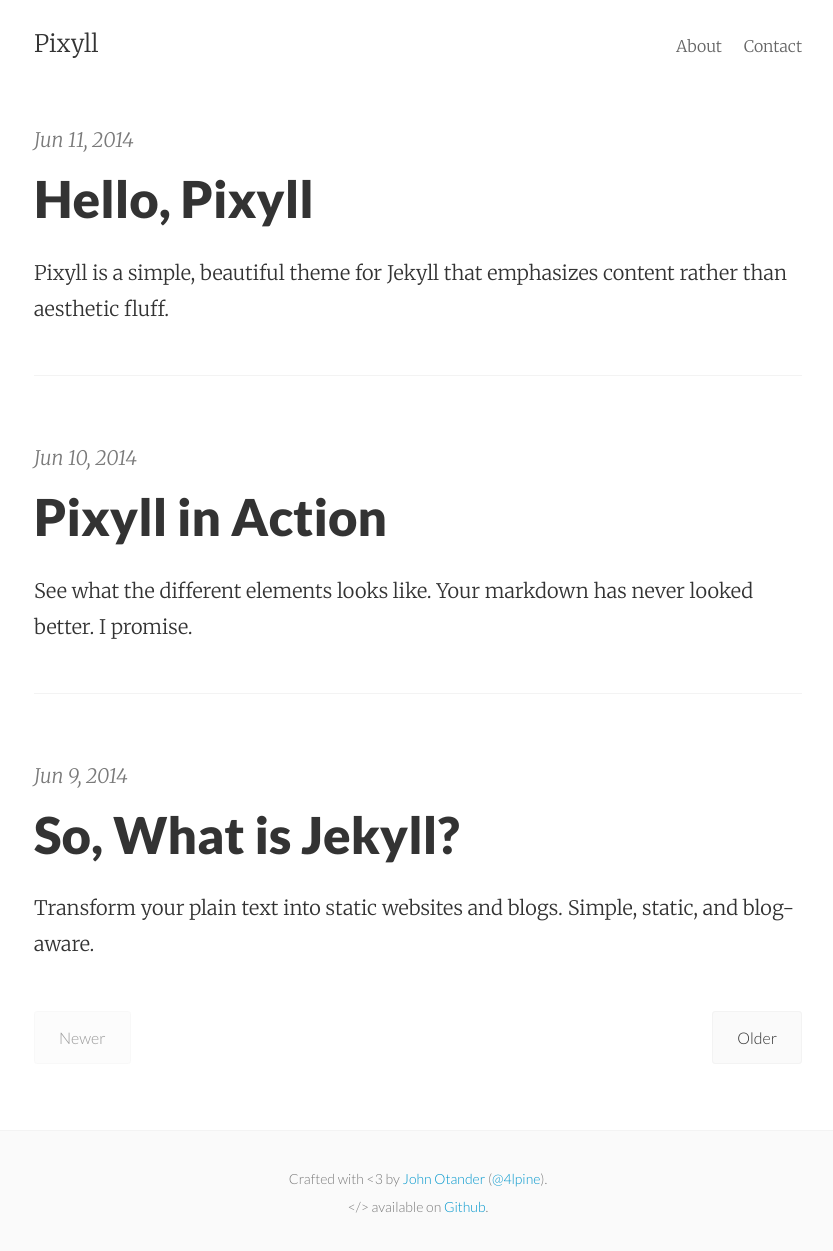
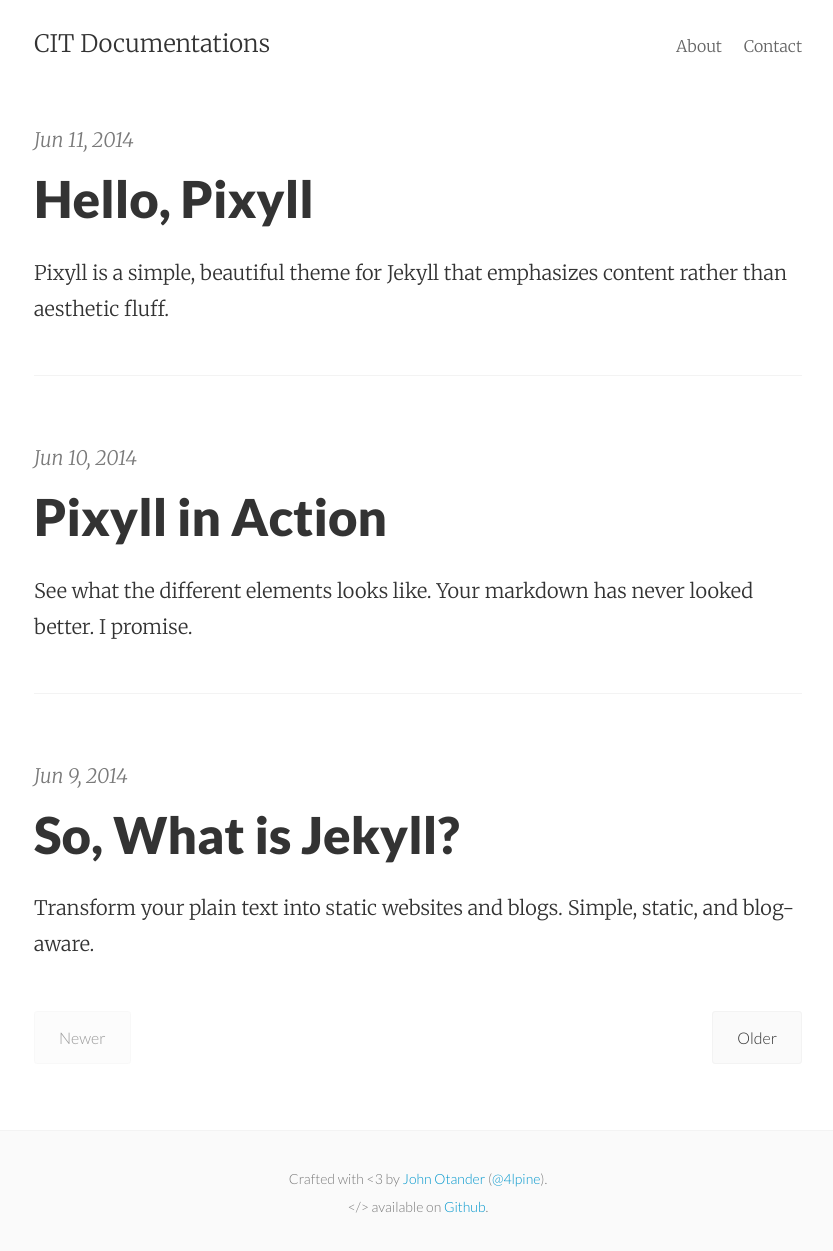
Before and after one commit to citco/docs, a Jekyll site: the page built from index.html, in a window 1280 px wide. Shown: the whole page, without its empty margins (222-1055 px from the left). Built offline with Jekyll 4.4.1, drawn with Linux system fonts in a browser that asks for light colours; Markdown is read by kramdown in place of the engine named in the settings; the list of posts is cut into pages by our own code; part of the change alters nothing that is shown.

Commit message:
fixed some bug

```diff
--- a/_config.yml
+++ b/_config.yml
@@ -1,10 +1,10 @@
 # Site settings
-title:       Pixyll
-email:       your_email@example.com
-author:      John Otander
-description: "A simple, beautiful theme for Jekyll that emphasizes content rather than aesthetic fluff."
-baseurl:     ""
-url:         "http://pixyll.com"
+title: CIT Documentations
+email: info@creativeinvestments.co.uk
+author: Amir Montazer
+description: "CIT Documentations"
+baseurl: "/citdocs"
+url: "http://citco.github.io/citdocs"
 
 # Google analytics
 google_analytics:
@@ -30,10 +30,6 @@ paypal_url:
 flattr_button:
 
 # Build settings
-markdown:     redcarpet
-redcarpet:
-  extensions: ['smart', 'tables', 'with_toc_data']
-permalink:    pretty
-paginate:     3
-sass:
-  compressed: true
+markdown: kramdown
+permalink: pretty
+paginate: 3
--- a/_includes/header.html
+++ b/_includes/header.html
@@ -1,7 +1,7 @@
 <header class="site-header px2 px-responsive">
   <div class="mt2 wrap">
     <div class="measure">
-      <a href="{{ site.url }}" class="site-title">{{ site.title }}</a>
+      <a href="{{ site.url }}/{{ site.baseurl }}" class="site-title">{{ site.title }}</a>
       <nav class="site-nav right">
         {% include navigation.html %}
       </nav>
```
